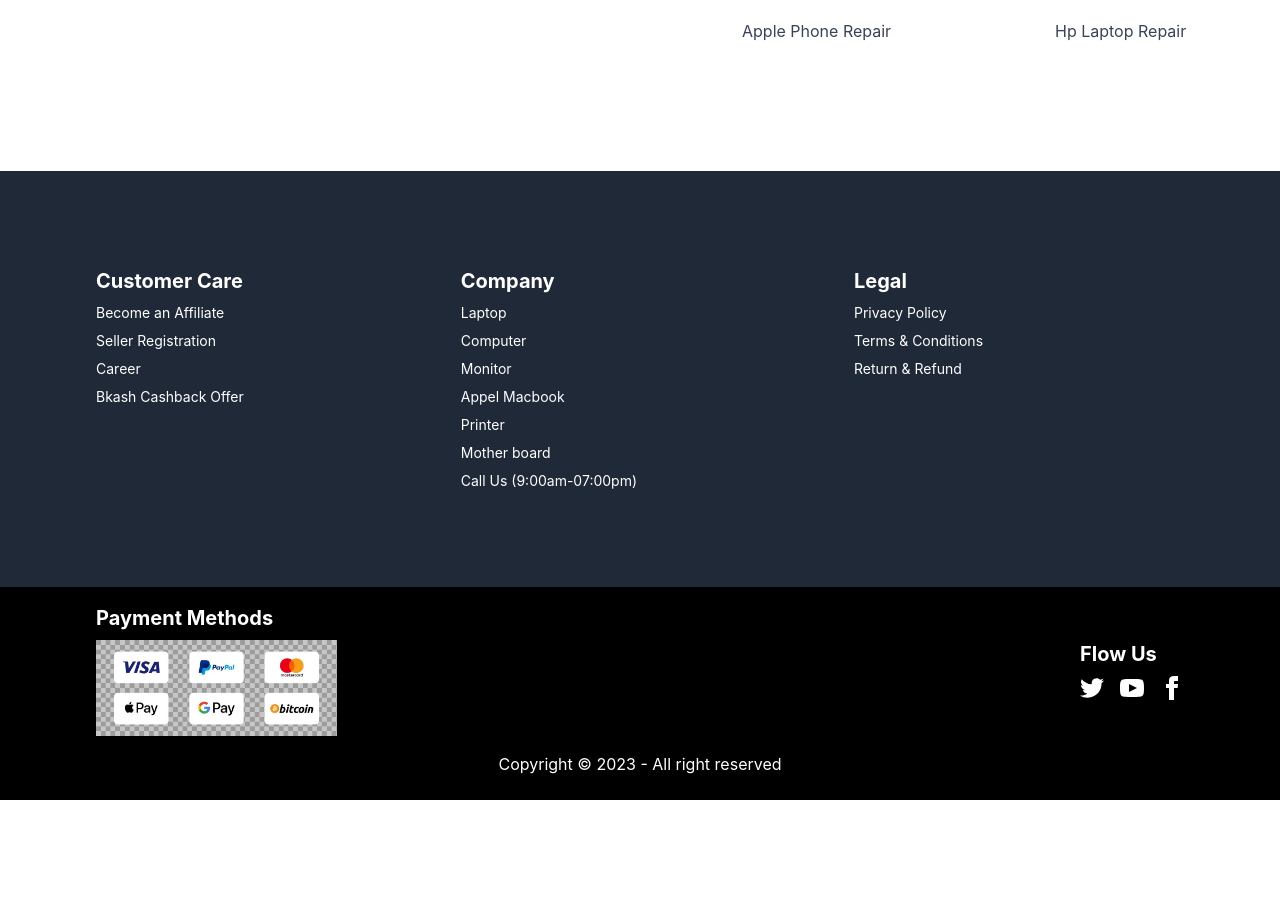
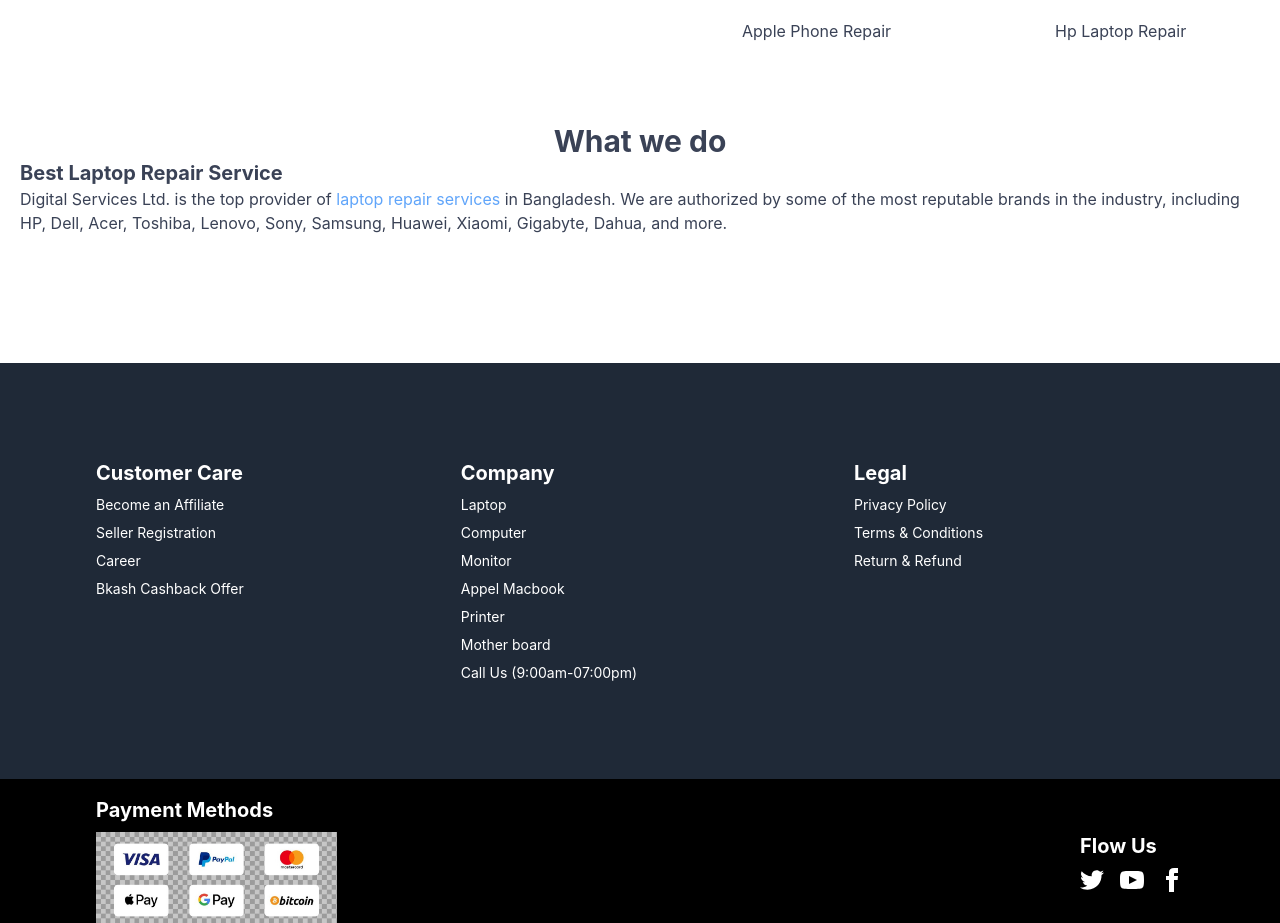
Before and after one commit to ibrahimsarder96/services-product, a React (Create React App) app: page / in a window 1280 px wide. Shown: the part 1611-2534 px from the top of the page. Before the commit the page ends 2411 px from the top, so only its background shows below. Built offline with nearby package versions, Linux system fonts and the light colour scheme.

Commit message:
laptop descriptin

```diff
--- a/src/Pages/Home/Home.js
+++ b/src/Pages/Home/Home.js
@@ -57,6 +57,13 @@
           </div>
         </div>
       </section>
+      <section>
+        <h1  className='text-accent text-center font-bold text-3xl mt-20'>What we do</h1>
+        <div>
+          <h1 className='text-accent text-xl font-bold mx-5'>Best Laptop Repair Service</h1>
+          <p className='text-accent  mx-5'>Digital Services Ltd. is the top provider of <span className='text-blue-400'><Link to='/laptop'>laptop repair services</Link></span> in Bangladesh. We are authorized by some of the most reputable brands in the industry, including HP, Dell, Acer, Toshiba, Lenovo, Sony, Samsung, Huawei, Xiaomi, Gigabyte, Dahua, and more.</p>
+        </div>
+      </section>
       <Footer></Footer>
     </div>
   );
```
